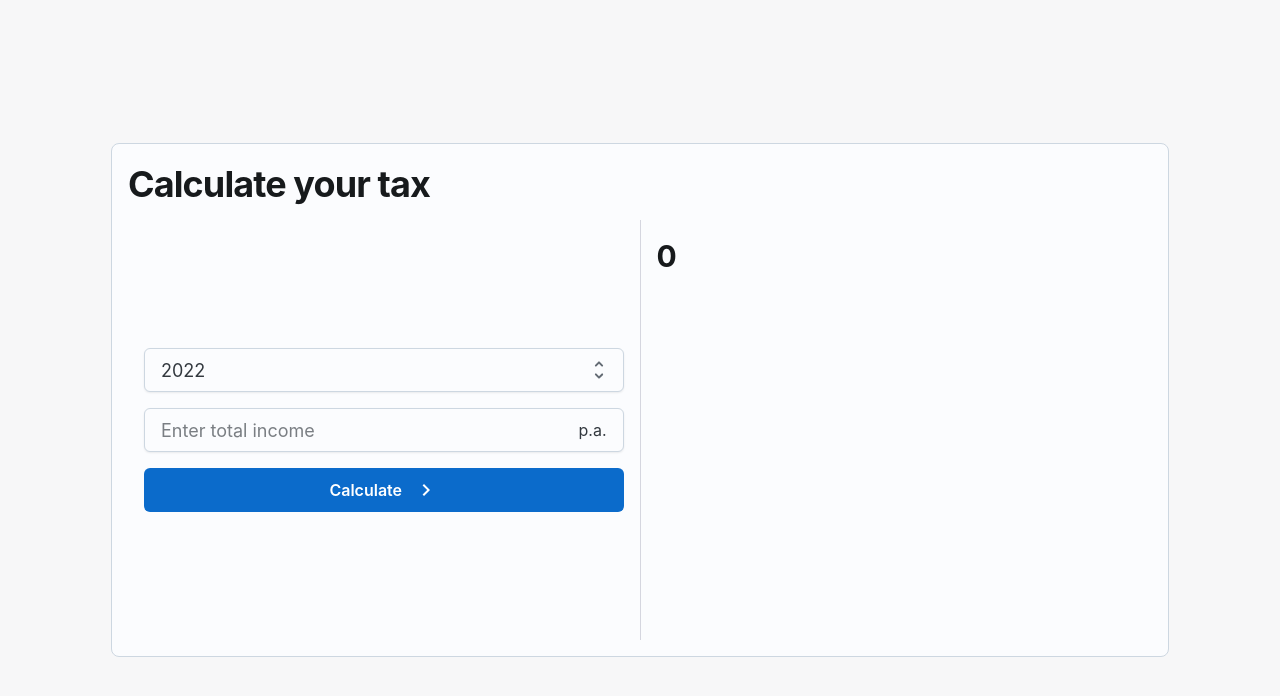
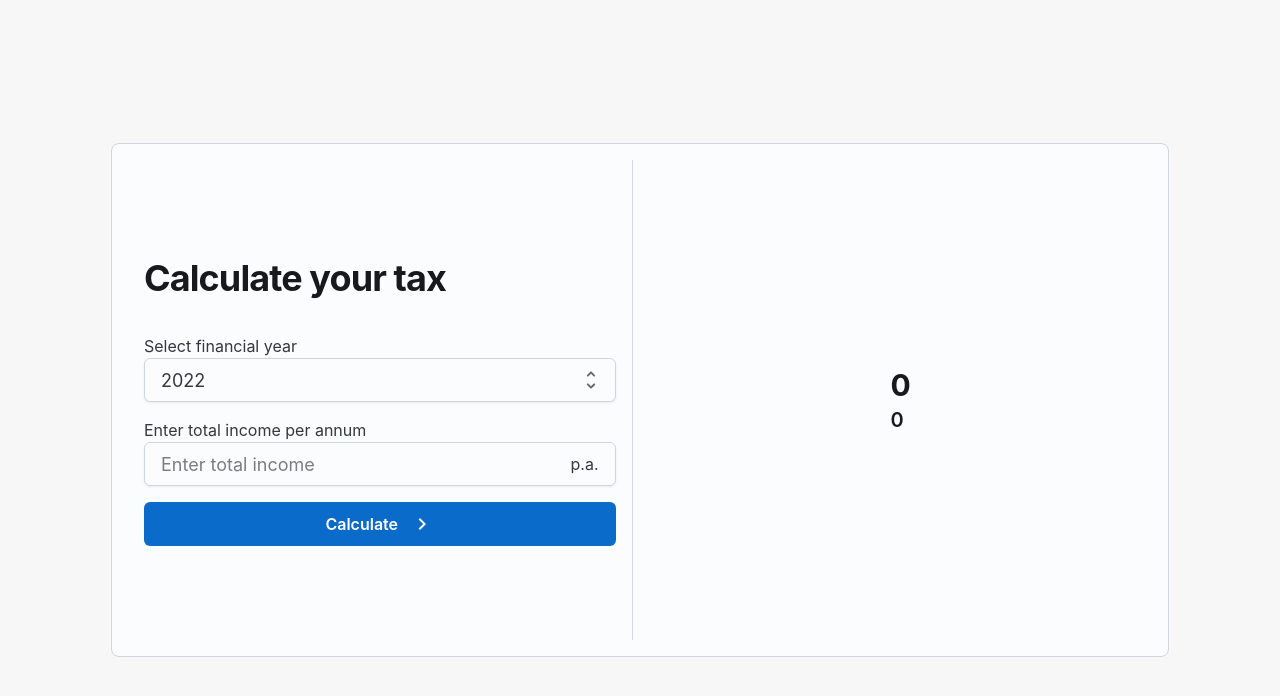
Before and after one commit to diganta162004/idm-reservation, a React app: page / in a window 1280 px wide. Shown: the top 696 px of the page. Built offline with nearby package versions, Linux system fonts and the light colour scheme.

Commit message:
Input view styling and calculated table added

```diff
--- a/src/features/homepage/HomePage.tsx
+++ b/src/features/homepage/HomePage.tsx
@@ -1,36 +1,49 @@
-import React, { useCallback, useState } from 'react';
+import React, {
+  useCallback, useMemo, useState,
+} from 'react';
 import {
   Button,
   Card,
   Typography,
   Input,
   Select,
-  Option,
+  Option, Table,
 } from '@mui/joy';
 import KeyboardArrowRight from '@mui/icons-material/KeyboardArrowRight';
 
 import { DEFAULT_TAX_CALCULATED_VALUE, useTaxData } from '../../hooks/useTaxData';
 import { LOADING_STATUS } from '../../statics/enums';
 import { isLoading } from '../../utils/CommonUtils';
-import { CalculatedTaxType } from '../../types/taxTypes';
+import { CalculatedTaxBreakdownType, CalculatedTaxType } from '../../types/taxTypes';
 import { HOMEPAGE_STATICS } from './HomepageStatics';
+import { calculateNetPercentage } from '../../utils/DataUtils';
 
 import './home-page.scss';
 
 const styles = {
   container: 'pgtc__home-page__container',
   card: 'pgtc__home-page__card',
-  cardContent: 'pgtc__home-page__card-content',
   header: {
     container: 'pgtc__home-page__header-container',
     titleText: 'pgtc__home-page__header-title-text',
   },
   inputView: {
     container: 'pgtc__home-page__input-view-container',
+    form: 'pgtc__home-page__input-view-form',
+    yearSelect: {
+      container: 'pgtc__home-page__input-view-year-select-container',
+    },
+    incomeInput: {
+      container: 'pgtc__home-page__input-view-income-input-container',
+    },
   },
   calculatedView: {
     container: 'pgtc__home-page__calculated-view-container',
-    totalTaxText: 'pgtc__home-page__calculated-view-total-tax-text',
+    primary: {
+      container: 'pgtc__home-page__calculated-view-primary-container',
+      amountText: 'pgtc__home-page__calculated-view-primary-amount-text',
+      percentText: 'pgtc__home-page__calculated-view-primary-percent-text',
+    },
   },
 };
 
@@ -75,6 +88,12 @@
     }, [calculateTax, yearValue, incomeValue],
   );
 
+  const netTaxPercentage: number = useMemo(
+    () => calculateNetPercentage(
+      calculatedTaxData.income, calculatedTaxData.total,
+    ), [calculatedTaxData, incomeValue],
+  );
+
   const getHeaderView = () => (
     <div className={styles.header.container}>
       <Typography
@@ -86,8 +105,14 @@
     </div>
   );
 
-  const getInputView = () => (
-    <div className={styles.inputView.container}>
+  const getYearSelect = () => (
+    <div className={styles.inputView.yearSelect.container}>
+      <Typography
+        level="body1"
+        className={styles.calculatedView.primary.amountText}
+      >
+        {HOMEPAGE_STATICS.YEAR_SELECT.label}
+      </Typography>
       <Select
         size="lg"
         placeholder={HOMEPAGE_STATICS.YEAR_SELECT.placeholder}
@@ -103,6 +128,17 @@
           </Option>
         ))}
       </Select>
+    </div>
+  );
+
+  const getIncomeInput = () => (
+    <div className={styles.inputView.incomeInput.container}>
+      <Typography
+        level="body1"
+        className={styles.calculatedView.primary.amountText}
+      >
+        {HOMEPAGE_STATICS.INPUT_INCOME.label}
+      </Typography>
       <Input
         size="lg"
         placeholder={HOMEPAGE_STATICS.INPUT_INCOME.placeholder}
@@ -112,6 +148,16 @@
         onChange={onIncomeValueChange}
         value={incomeValue}
       />
+    </div>
+  )
+
+  const getFormView = () => (
+    <form
+      className={styles.inputView.form}
+      onSubmit={(e) => e.preventDefault()}
+    >
+      {getYearSelect()}
+      {getIncomeInput()}
       <Button
         size="lg"
         loading={isLoading(loadingStatus)}
@@ -120,12 +166,58 @@
       >
         {HOMEPAGE_STATICS.CALCULATE_BUTTON.label}
       </Button>
+    </form>
+  );
+
+  const getInputView = () => (
+    <div className={styles.inputView.container}>
+      {getHeaderView()}
+      {getFormView()}
     </div>
+  );
+
+  const getPrimaryCalculatedValue = () => (
+    <div className={styles.calculatedView.primary.container}>
+      <Typography
+        level="h2"
+        className={styles.calculatedView.primary.amountText}
+      >
+        {calculatedTaxData.total}
+      </Typography>
+      <Typography
+        level="h4"
+        className={styles.calculatedView.primary.percentText}
+      >
+        {netTaxPercentage}
+      </Typography>
+    </div>
+  );
+
+  const getTaxBreakdownRow = (tableData: CalculatedTaxBreakdownType) => {
+    if (tableData.amount <= 0) {
+      return null;
+    }
+    return (
+      <tr>
+        <td>{`${tableData.bracket.min} - ${tableData.bracket.max}`}</td>
+        <td>{tableData.bracket.rate}</td>
+        <td>{tableData.amount}</td>
+      </tr>
+    );
+  };
+
+  const getTaxBreakdownTable = () => (
+    <Table>
+      <tbody>
+        {calculatedTaxData.breakdown?.map(getTaxBreakdownRow)}
+      </tbody>
+    </Table>
   );
 
   const getCalculatedView = () => (
     <div className={styles.calculatedView.container}>
-      <Typography level="h2">{calculatedTaxData.total}</Typography>
+      {getPrimaryCalculatedValue()}
+      {getTaxBreakdownTable()}
     </div>
   );
 
@@ -133,12 +225,10 @@
     <div className={styles.container}>
       <Card
         className={styles.card}
+        orientation="horizontal"
       >
-        {getHeaderView()}
-        <div className={styles.cardContent}>
-          {getInputView()}
-          {getCalculatedView()}
-        </div>
+        {getInputView()}
+        {getCalculatedView()}
       </Card>
     </div>
   );
--- a/src/features/homepage/HomepageStatics.ts
+++ b/src/features/homepage/HomepageStatics.ts
@@ -1,6 +1,7 @@
 export const HOMEPAGE_STATICS = {
   TITLE: 'Calculate your tax',
   YEAR_SELECT: {
+    label: 'Select financial year',
     placeholder: 'Select year',
     defaultValue: '2022',
     options: [{
@@ -18,6 +19,7 @@
     }],
   },
   INPUT_INCOME: {
+    label: 'Enter total income per annum',
     placeholder: 'Enter total income',
     endDecorator: 'p.a.',
   },
--- a/src/features/homepage/home-page.scss
+++ b/src/features/homepage/home-page.scss
@@ -11,11 +11,6 @@
   &__card {
     width: 80vw;
     min-height: 60vh;
-  }
-
-  &__card-content {
-    display: flex;
-    flex: 1;
   }
 
   &__header {
@@ -36,8 +31,27 @@
 
       display: flex;
       flex-direction: column;
+      justify-content: center;
+    }
+
+    &-form {
+      margin-top: 2rem;
+      display: flex;
+      flex-direction: column;
       row-gap: 1rem;
       justify-content: center;
+    }
+
+    &-year-select {
+      &-container {
+
+      }
+    }
+
+    &-income-input {
+      &-container {
+
+      }
     }
   }
 
@@ -45,10 +59,22 @@
     &-container {
       flex: 1;
       padding: 1rem;
+      display: flex;
+      flex-direction: column;
+      justify-content: center;
+      align-items: center;
     }
 
-    &-total-tax-text {
+    &-primary {
+      &-container {
+        &-amount-text {
 
+        }
+
+        &-percent-text {
+
+        }
+      }
     }
   }
 }
--- a/src/hooks/useTaxData.tsx
+++ b/src/hooks/useTaxData.tsx
@@ -19,6 +19,7 @@
 const DEFAULT_TAX_CALCULATED_VALUE = {
   breakdown: [],
   total: 0,
+  income: 0,
 };
 
 interface UseTaxDataType {
--- a/src/types/taxTypes.ts
+++ b/src/types/taxTypes.ts
@@ -14,4 +14,5 @@
 export type CalculatedTaxType = {
   breakdown?: CalculatedTaxBreakdownType[],
   total: number,
+	income: number,
 };
--- a/src/utils/DataUtils.ts
+++ b/src/utils/DataUtils.ts
@@ -45,5 +45,15 @@
   return ({
     breakdown,
     total: totalAmount,
+    income,
   });
 };
+
+export const calculateNetPercentage = (
+  totalIncome: number|string, taxAmount: number|string,
+): number => {
+  if (!totalIncome || !taxAmount || totalIncome === 0 || taxAmount === 0) {
+    return 0;
+  }
+  return (Number(taxAmount) / Number(totalIncome)) * 100;
+};
```
